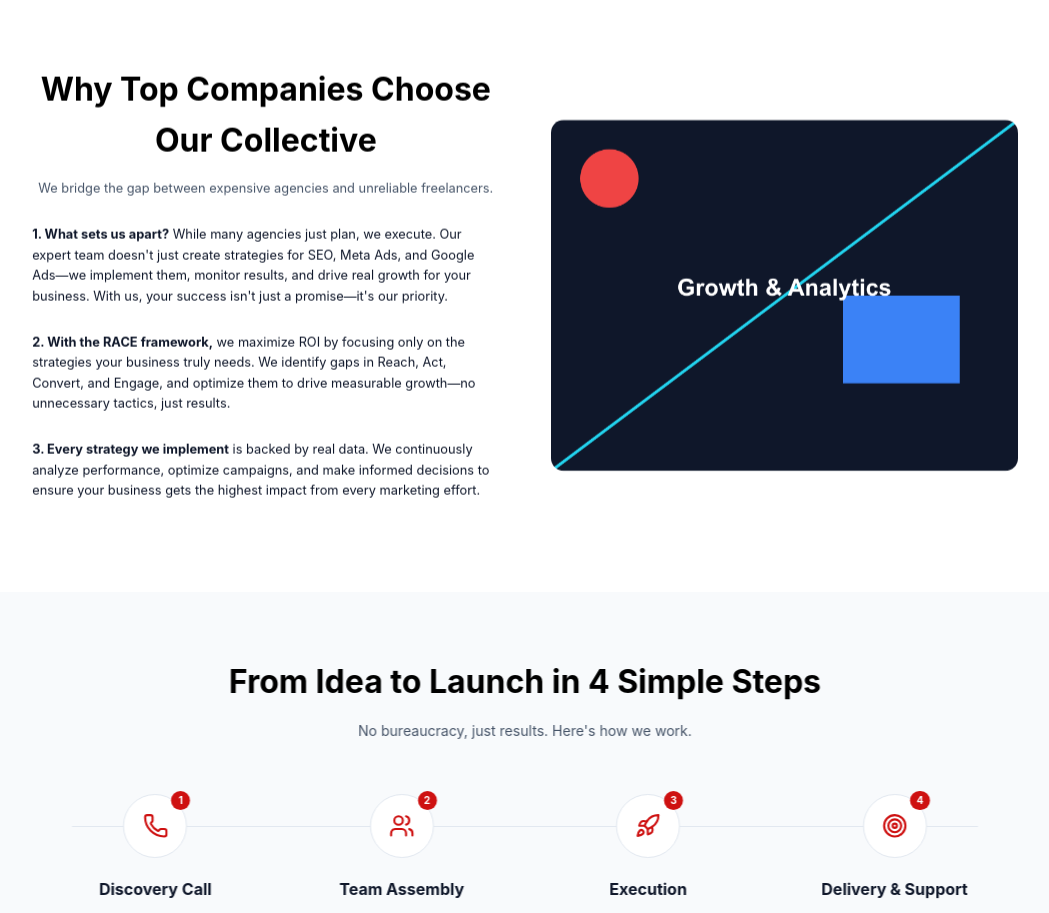
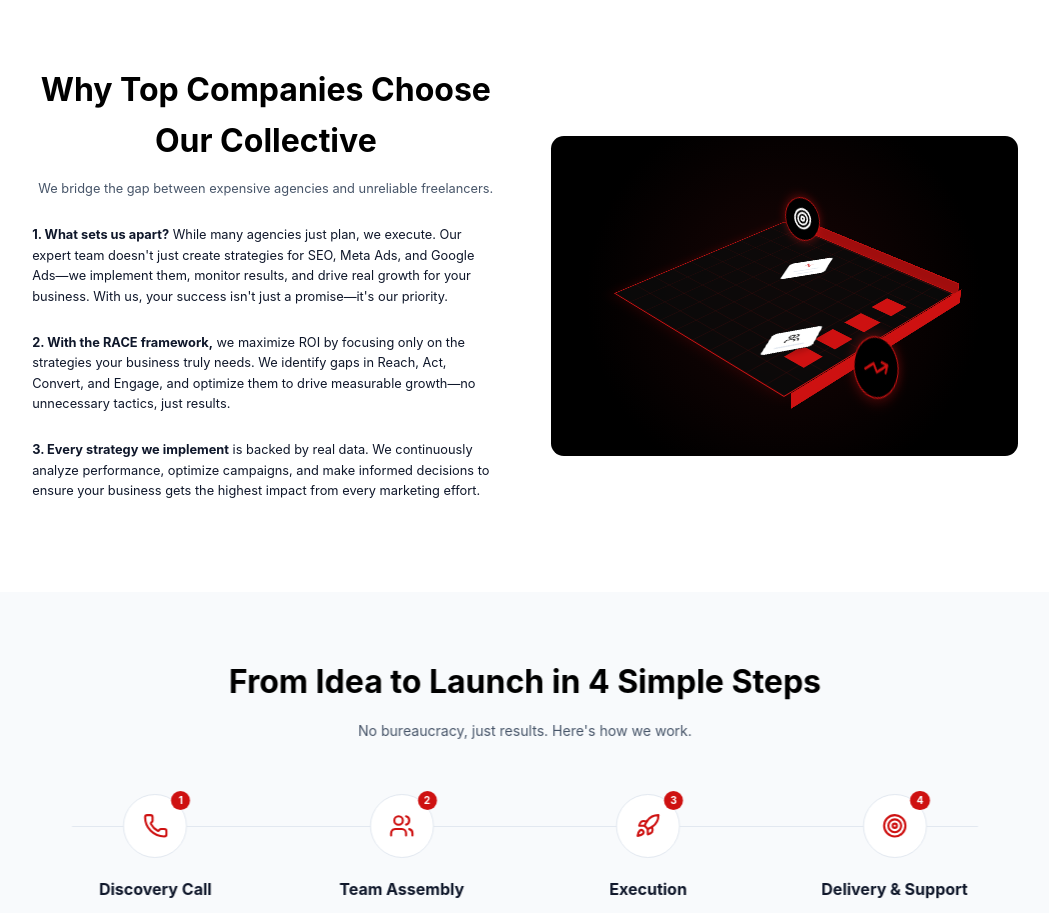
Before and after one commit to Fazilfazi991/redshark, a React (Vite) app: page / in a window 1280 px wide. Shown: the part 3160-4073 px from the top of the page, without its empty margins (115-1164 px from the left). Built offline with nearby package versions, Linux system fonts and the light colour scheme.

Commit message:
Add 3D MarketingVisual component for Why Us section

```diff
--- /dev/null
+++ b/src/components/MarketingVisual.css
@@ -0,0 +1,253 @@
+.marketing-visual-container {
+    width: 100%;
+    height: 400px;
+    position: relative;
+    display: flex;
+    justify-content: center;
+    align-items: center;
+    background: radial-gradient(circle at center, #1a0505 0%, #000000 70%);
+    border-radius: 1rem;
+    overflow: hidden;
+    perspective: 1000px;
+}
+
+.iso-scene {
+    position: relative;
+    width: 300px;
+    height: 300px;
+    transform-style: preserve-3d;
+    transform: rotateX(60deg) rotateZ(-45deg);
+    animation: gentle-float 6s ease-in-out infinite;
+}
+
+/* Platform */
+.iso-platform {
+    position: absolute;
+    width: 100%;
+    height: 100%;
+    transform-style: preserve-3d;
+}
+
+.platform-face {
+    position: absolute;
+    background: rgba(20, 20, 20, 0.9);
+    border: 1px solid #ce1111;
+}
+
+.face-top {
+    width: 300px;
+    height: 300px;
+    background: rgba(10, 10, 10, 0.8);
+    transform: rotateZ(0deg);
+    display: flex;
+    align-items: center;
+    justify-content: center;
+    box-shadow: 0 0 20px rgba(206, 17, 17, 0.2);
+}
+
+.face-front {
+    width: 300px;
+    height: 20px;
+    background: #ce1111;
+    transform: rotateX(-90deg) translateZ(10px);
+    bottom: -10px;
+}
+
+.face-side {
+    width: 20px;
+    height: 300px;
+    background: #a00d0d;
+    transform: rotateY(90deg) translateZ(10px);
+    right: -10px;
+}
+
+.grid-lines {
+    position: absolute;
+    width: 100%;
+    height: 100%;
+    background-image: linear-gradient(rgba(206, 17, 17, 0.1) 1px, transparent 1px),
+        linear-gradient(90deg, rgba(206, 17, 17, 0.1) 1px, transparent 1px);
+    background-size: 30px 30px;
+}
+
+/* 3D Bars */
+.bar-group {
+    position: absolute;
+    bottom: 50px;
+    left: 50px;
+    display: flex;
+    gap: 20px;
+    transform-style: preserve-3d;
+}
+
+.iso-bar {
+    position: relative;
+    width: 30px;
+    transform-style: preserve-3d;
+}
+
+.bar-face {
+    position: absolute;
+    width: 100%;
+}
+
+.bar-face.top {
+    height: 30px;
+    background: #ce1111;
+    transform: translateZ(var(--height));
+}
+
+.bar-face.front {
+    height: var(--height);
+    background: linear-gradient(to bottom, #ce1111, #800a0a);
+    transform: rotateX(-90deg) translateZ(15px);
+    bottom: 0;
+    transform-origin: bottom;
+}
+
+.bar-face.side {
+    width: 30px;
+    height: var(--height);
+    background: #5c0505;
+    transform: rotateY(90deg) translateZ(15px);
+    bottom: 0;
+    right: 0;
+    transform-origin: bottom right;
+}
+
+.bar-1 {
+    --height: 60px;
+    animation: grow-bar 3s ease-out infinite alternate;
+}
+
+.bar-2 {
+    --height: 100px;
+    animation: grow-bar 3s ease-out 0.5s infinite alternate;
+}
+
+.bar-3 {
+    --height: 40px;
+    animation: grow-bar 3s ease-out 1s infinite alternate;
+}
+
+.bar-4 {
+    --height: 140px;
+    animation: grow-bar 3s ease-out 0.2s infinite alternate;
+}
+
+@keyframes grow-bar {
+    0% {
+        transform: scaleZ(0.8);
+    }
+
+    100% {
+        transform: scaleZ(1.2);
+    }
+}
+
+/* Floating Cards */
+.float-card {
+    position: absolute;
+    background: white;
+    padding: 10px;
+    border-radius: 8px;
+    box-shadow: 0 10px 20px rgba(0, 0, 0, 0.2);
+    transform: rotateX(-60deg) rotateZ(45deg) translateZ(50px);
+    animation: float-up 4s ease-in-out infinite;
+    width: 80px;
+    height: 60px;
+    display: flex;
+    flex-direction: column;
+    align-items: center;
+    justify-content: center;
+    border: 2px solid #000000;
+}
+
+.card-analytics {
+    top: 40px;
+    right: 40px;
+    animation-delay: 0s;
+}
+
+.card-users {
+    top: 150px;
+    left: 40px;
+    animation-delay: 2s;
+}
+
+.card-line {
+    width: 80%;
+    height: 4px;
+    background: #e2e8f0;
+    margin-top: 8px;
+    border-radius: 2px;
+}
+
+.card-line.short {
+    width: 50%;
+}
+
+/* Floating Icons */
+.floating-icon {
+    position: absolute;
+    width: 60px;
+    height: 60px;
+    background: #000000;
+    border: 2px solid #ce1111;
+    border-radius: 50%;
+    display: flex;
+    align-items: center;
+    justify-content: center;
+    box-shadow: 0 0 15px rgba(206, 17, 17, 0.5);
+    transform: rotateX(-60deg) rotateZ(45deg) translateZ(100px);
+}
+
+.icon-1 {
+    top: -20px;
+    right: 20px;
+    animation: orbit-1 8s linear infinite;
+}
+
+.icon-2 {
+    bottom: -20px;
+    left: 20px;
+    animation: orbit-2 10s linear infinite;
+}
+
+@keyframes gentle-float {
+
+    0%,
+    100% {
+        transform: rotateX(60deg) rotateZ(-45deg) translateZ(0);
+    }
+
+    50% {
+        transform: rotateX(60deg) rotateZ(-45deg) translateZ(20px);
+    }
+}
+
+@keyframes float-up {
+
+    0%,
+    100% {
+        transform: rotateX(-60deg) rotateZ(45deg) translateZ(50px);
+    }
+
+    50% {
+        transform: rotateX(-60deg) rotateZ(45deg) translateZ(70px);
+    }
+}
+
+@keyframes orbit-1 {
+    0% {
+        transform: rotateX(-60deg) rotateZ(45deg) translateZ(80px) translateY(0);
+    }
+
+    50% {
+        transform: rotateX(-60deg) rotateZ(45deg) translateZ(100px) translateY(-20px);
+    }
+
+    100% {
+        transform: rotateX(-60deg) rotateZ(45deg) translateZ(80px) translateY(0);
+    }
+}
--- /dev/null
+++ b/src/components/MarketingVisual.tsx
@@ -0,0 +1,49 @@
+import React from 'react';
+import { BarChart, PieChart, Activity, TrendingUp, Target, Users } from 'lucide-react';
+import './MarketingVisual.css';
+
+const MarketingVisual = () => {
+    return (
+        <div className="marketing-visual-container">
+            <div className="iso-scene">
+                {/* Main Dashboard Platform */}
+                <div className="iso-platform">
+                    <div className="platform-face face-top">
+                        <div className="grid-lines"></div>
+
+                        {/* 3D Bar Chart */}
+                        <div className="bar-group">
+                            <div className="iso-bar bar-1"><div className="bar-face top"></div><div className="bar-face front"></div><div className="bar-face side"></div></div>
+                            <div className="iso-bar bar-2"><div className="bar-face top"></div><div className="bar-face front"></div><div className="bar-face side"></div></div>
+                            <div className="iso-bar bar-3"><div className="bar-face top"></div><div className="bar-face front"></div><div className="bar-face side"></div></div>
+                            <div className="iso-bar bar-4"><div className="bar-face top"></div><div className="bar-face front"></div><div className="bar-face side"></div></div>
+                        </div>
+
+                        {/* Floating Cards */}
+                        <div className="float-card card-analytics">
+                            <Activity size={24} color="#ce1111" />
+                            <div className="card-line"></div>
+                            <div className="card-line short"></div>
+                        </div>
+
+                        <div className="float-card card-users">
+                            <Users size={24} color="#000000" />
+                            <div className="card-line"></div>
+                        </div>
+                    </div>
+                    <div className="platform-face face-front"></div>
+                    <div className="platform-face face-side"></div>
+                </div>
+
+                {/* Floating Icons Orbiting */}
+                <div className="floating-icon icon-1"><Target size={32} color="#ffffff" /></div>
+                <div className="floating-icon icon-2"><TrendingUp size={32} color="#ce1111" /></div>
+
+                {/* Decorative Elements */}
+                <div className="glow-sphere"></div>
+            </div>
+        </div>
+    );
+};
+
+export default MarketingVisual;
--- a/src/components/WhyChooseUs.tsx
+++ b/src/components/WhyChooseUs.tsx
@@ -1,6 +1,6 @@
-import React from 'react';
 import { Check } from 'lucide-react';
 import './WhyChooseUs.css';
+import MarketingVisual from './MarketingVisual';
 
 const benefits = [
     "Access to pre-vetted top 3% experts",
@@ -33,7 +33,7 @@ const WhyChooseUs = () => {
                     </div>
                 </div>
                 <div className="why-visual">
-                    <img src="/why-us-visual.png" alt="Why Choose Us" className="img-fluid rounded-lg shadow-lg" style={{ maxWidth: '100%', height: 'auto', borderRadius: '1rem' }} />
+                    <MarketingVisual />
                 </div>
             </div>
         </section>
```
